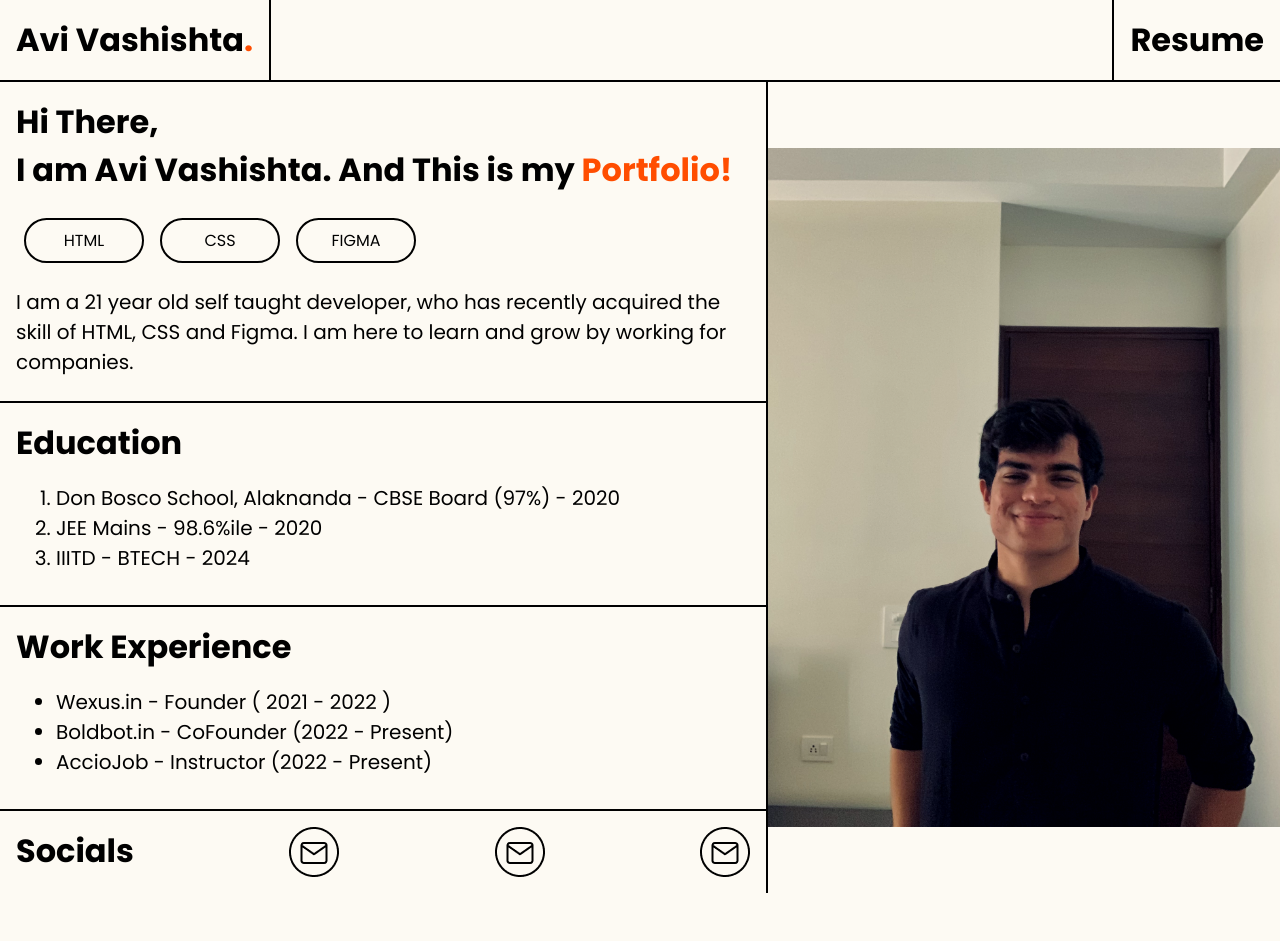
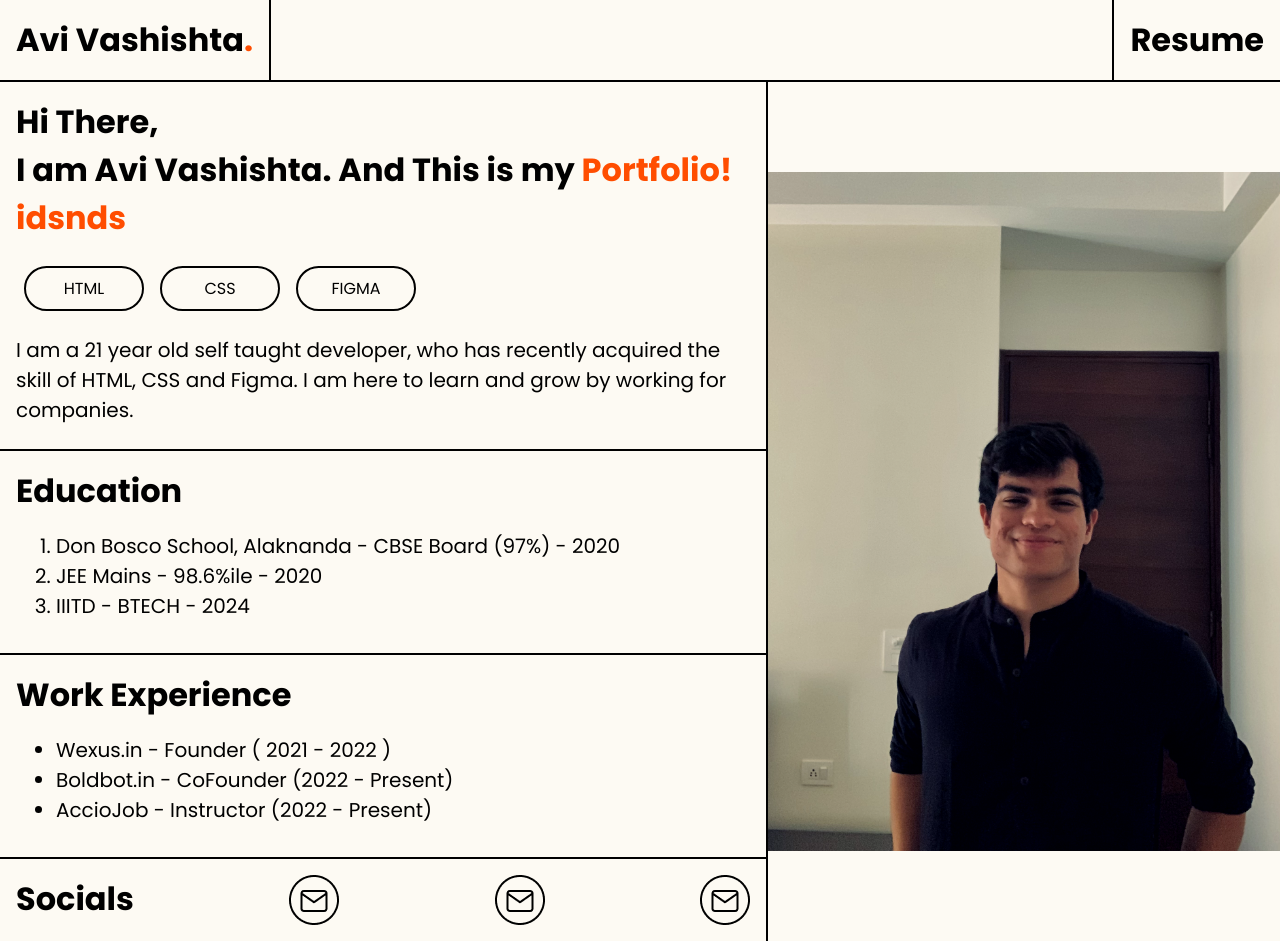
Before and after one commit to AVIVASHISHTA29/my-portfolio-aug, a plain HTML site: page index.html in a window 1280 px wide. Before the commit the page ends 893 px from the top, so only its background shows below. Drawn offline with Linux system fonts and the light colour scheme.

Commit message:
Update index.html

```diff
--- a/index.html
+++ b/index.html
@@ -14,7 +14,7 @@
           <h1>
             Hi There,<br />
             I am Avi Vashishta. And This is my
-            <span class="orange">Portfolio!</span>
+            <span class="orange">Portfolio! idsnds</span>
           </h1>
           <div class="capsule-container">
             <div class="capsules">HTML</div>
```
